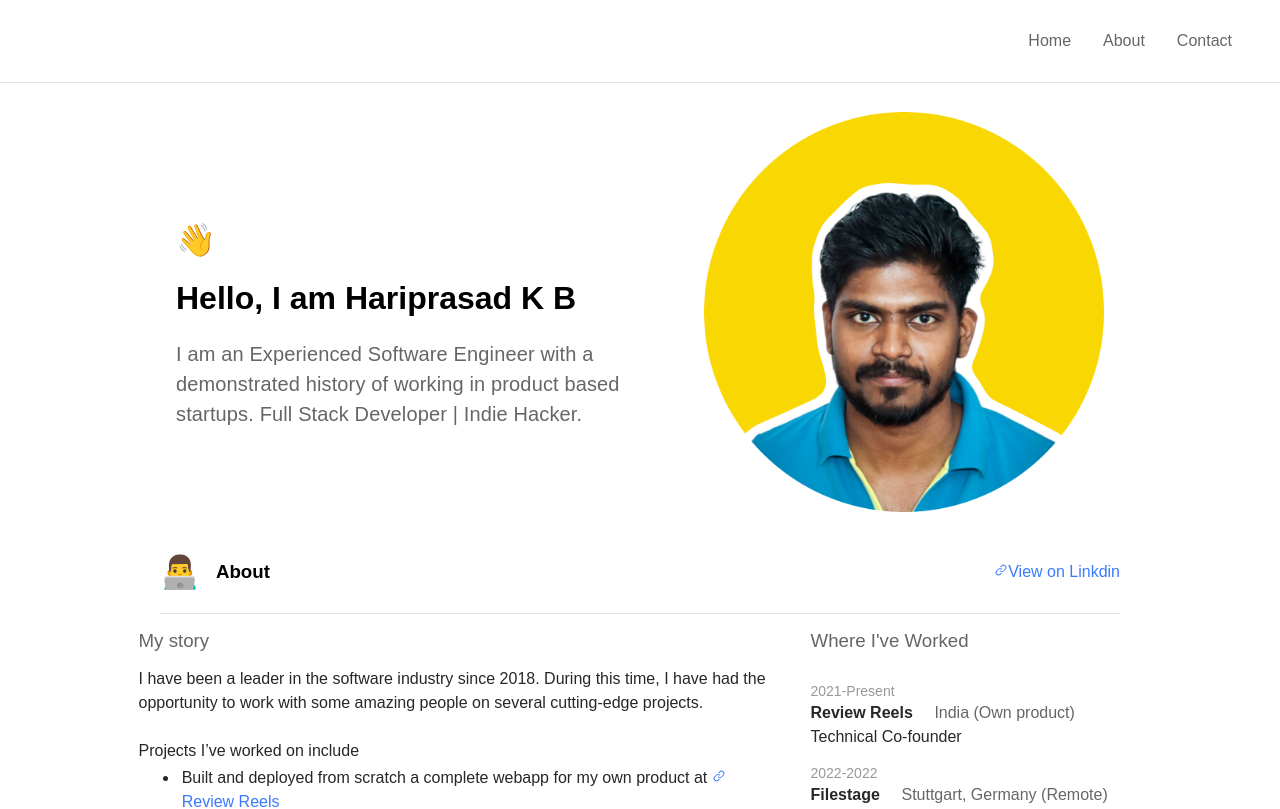
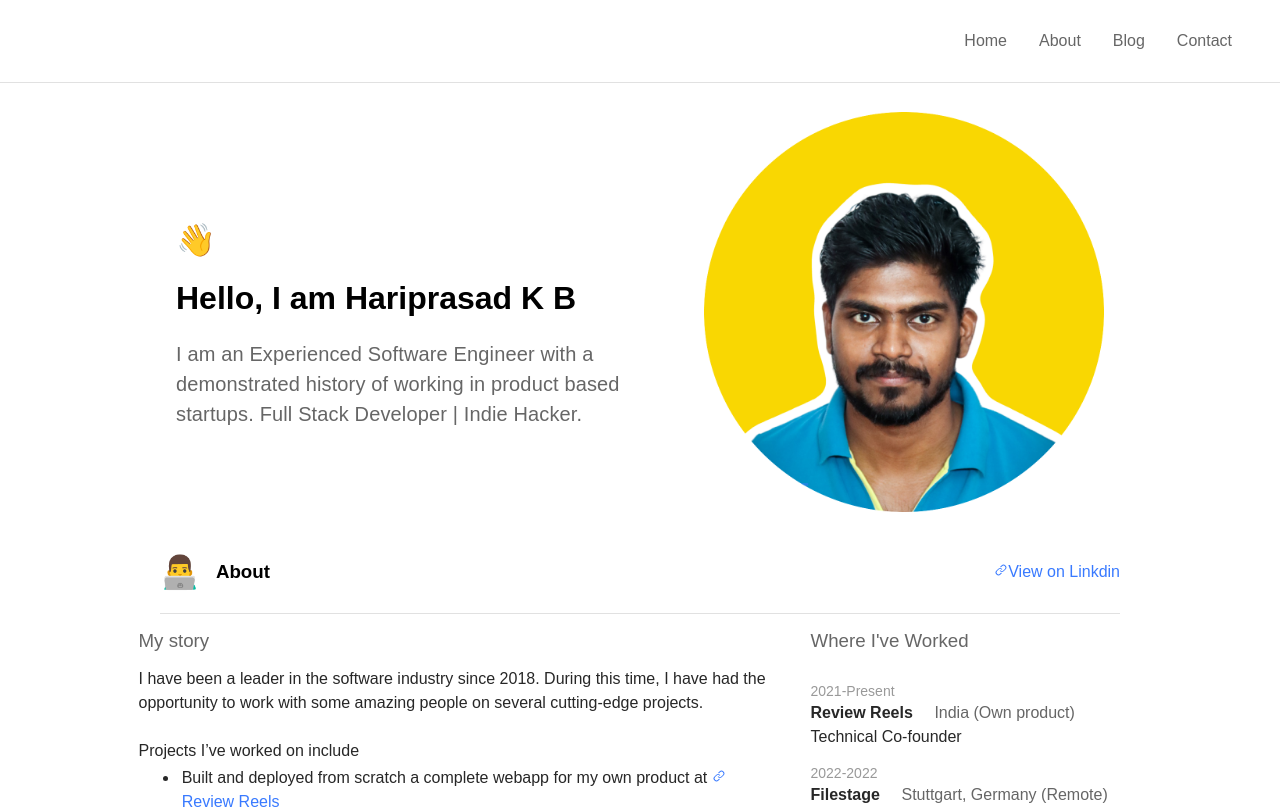
Before and after one commit to hariwin7/portfolio, a React (Create React App) app: page / in a window 1280 px wide. Shown: the top 809 px of the page. Built offline with nearby package versions, Linux system fonts and the light colour scheme.

Commit message:
added blog

```diff
--- a/src/assets/css/PortfolioMain.css
+++ b/src/assets/css/PortfolioMain.css
@@ -27,6 +27,10 @@ nav ul {
 }
 nav li:hover {
   color: #397aff;
+}
+nav li a {
+  text-decoration: none;
+  color: inherit;
 }
 main {
   display: flex;
@@ -298,6 +302,9 @@ main {
     text-align: center;
     width: 100%;
   }
+  .intro-text h1 {
+    font-size: 1.8rem;
+  }
   .section-mystory {
     flex-direction: column;
     justify-content: center;
--- a/src/components/PortfolioMain.js
+++ b/src/components/PortfolioMain.js
@@ -5,9 +5,6 @@ import React, { useRef } from "react";
 
 import "../assets/css/PortfolioMain.css";
 
-// import pragyaam from "../assets/images/pragyaam.png";
-// import caredata from "../assets/images/caredata.jpg";
-// import caredtbackdrop from "../assets/images/caredtbackdrop.jpg";
 import profileImage from "../assets/images/mypic.png";
 import phoneBooth from "../assets/images/phonebooth.jpg";
 import reactIcon from "../assets/images/react-js-icon.svg";
@@ -139,6 +136,15 @@ const PortfolioMain = () => {
         <ul>
           <li onClick={handleHomeClick}>Home</li>
           <li onClick={handleAboutClick}>About</li>
+          <li>
+            <a
+              href="https://www.medium.com/@hariprasad-kb"
+              target="_blank"
+              rel="noopener noreferrer"
+            >
+              Blog
+            </a>
+          </li>
           <li onClick={handleContactClick}>Contact</li>
         </ul>
       </nav>
```
